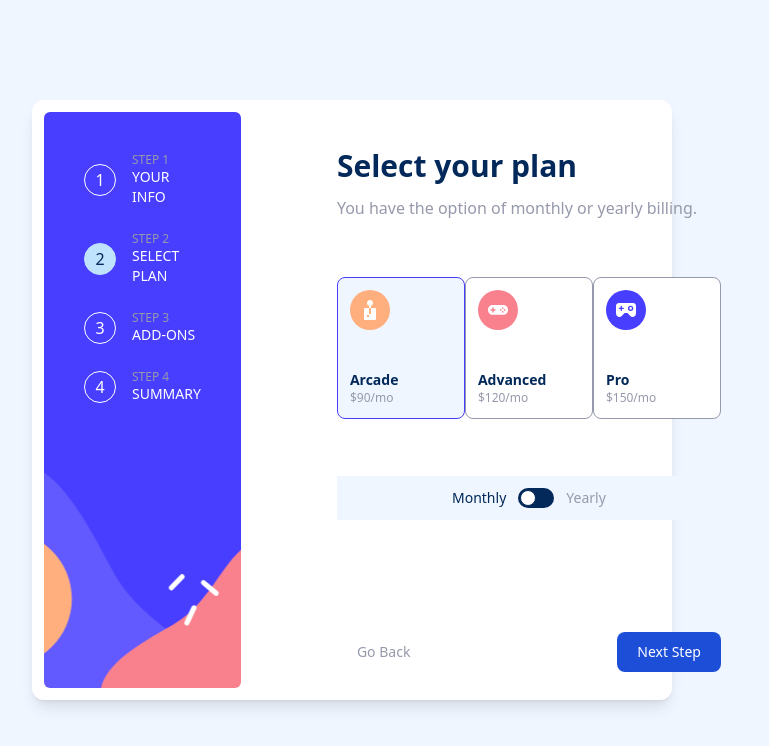
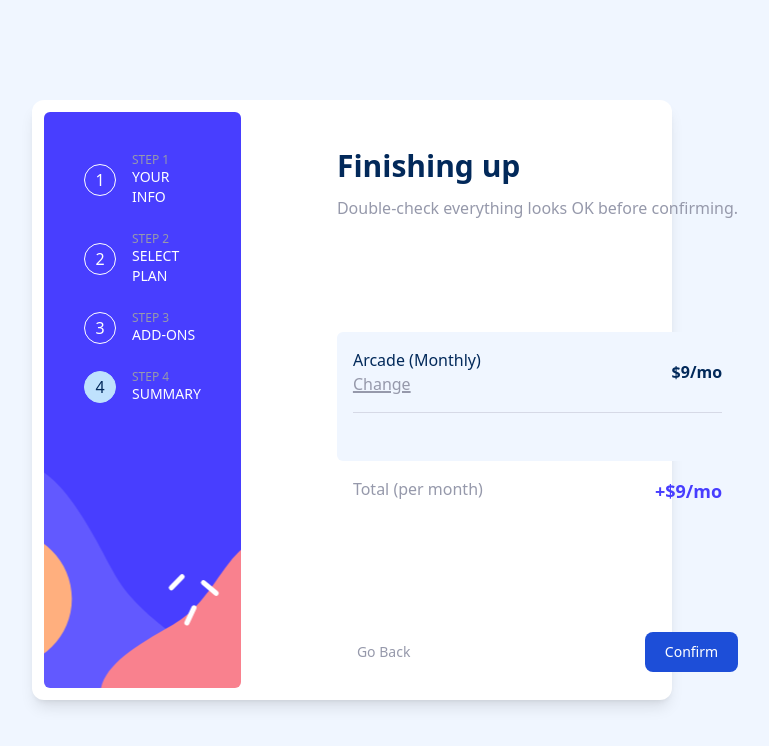
Before and after one commit to AitorGallardo/Multi-Step-Form, a React (Vite) app: page /fourthStep in a window 1280 px wide. Before the commit this address led to /secondStep. Shown: the top 746 px of the page, without its empty margins (288-1057 px from the left). Built offline with nearby package versions, Linux system fonts and the light colour scheme; a web font is replaced by a local one.

Commit message:
4th form (summary) working

```diff
--- a/src/components/CheckOption.jsx
+++ b/src/components/CheckOption.jsx
@@ -14,6 +14,7 @@ export default function CheckOption({title, description, price,time,selected=fal
         type='checkbox'
         name='bordered-checkbox'
         value={selected}
+        checked={selected}
         onChange={handleOnChange}
         className="w-5 h-5 text-purpishBlue bg-gray-100 border-gray-300 rounded focus:ring-0 focus:ring-transparent cursor-pointer"
       />
--- a/src/constants/consts.js
+++ b/src/constants/consts.js
@@ -16,9 +16,21 @@ export const BILLING_PLANS = {
 }
 
 export const SUBSCRIPTION_TIERS = {
-    ARCADE: 'Arcade',
-    ADVANCED: 'Advanced',
-    PRO: 'Pro',
+    ARCADE: {
+        VALUE: 'Arcade',
+        PRICE_MONTHLY: 9,
+        PRICE_YEARLY: 90,
+    },
+    ADVANCED: {
+        VALUE: 'Advanced',
+        PRICE_MONTHLY: 12,
+        PRICE_YEARLY: 120,
+    },
+    PRO: {
+        VALUE: 'Pro',
+        PRICE_MONTHLY: 15,
+        PRICE_YEARLY: 150,
+    },
 }
 export const ADDONS_OPTIONS = {
     ONLINE: {
--- a/src/pages/PlanPage.jsx
+++ b/src/pages/PlanPage.jsx
@@ -51,28 +51,28 @@ export const PlanPage = () => {
     >
       <section className='flex justify-between w-full '>
         <BillingCard
-          title={SUBSCRIPTION_TIERS.ARCADE}
-          price={'90'}
+          title={SUBSCRIPTION_TIERS.ARCADE.VALUE}
+          price={billingType === BILLING_PLANS.MONTHLY ? SUBSCRIPTION_TIERS.ARCADE.PRICE_MONTHLY : SUBSCRIPTION_TIERS.ARCADE.PRICE_YEARLY}
           timeType={billingType}
           iconImg={'src/assets/images/icon-arcade.svg'}
-          selected={selectedPlan === SUBSCRIPTION_TIERS.ARCADE}
-          onSelect={() => handleSelectedPlan(SUBSCRIPTION_TIERS.ARCADE)}
+          selected={selectedPlan === SUBSCRIPTION_TIERS.ARCADE.VALUE}
+          onSelect={() => handleSelectedPlan(SUBSCRIPTION_TIERS.ARCADE.VALUE)}
         />
         <BillingCard
-          title={SUBSCRIPTION_TIERS.ADVANCED}
-          price={'120'}
+          title={SUBSCRIPTION_TIERS.ADVANCED.VALUE}
+          price={billingType === BILLING_PLANS.MONTHLY ? SUBSCRIPTION_TIERS.ADVANCED.PRICE_MONTHLY : SUBSCRIPTION_TIERS.ADVANCED.PRICE_YEARLY}
           timeType={billingType}
           iconImg={'src/assets/images/icon-advanced.svg'}
-          selected={selectedPlan === SUBSCRIPTION_TIERS.ADVANCED}
-          onSelect={() => handleSelectedPlan(SUBSCRIPTION_TIERS.ADVANCED)}
+          selected={selectedPlan === SUBSCRIPTION_TIERS.ADVANCED.VALUE}
+          onSelect={() => handleSelectedPlan(SUBSCRIPTION_TIERS.ADVANCED.VALUE)}
         />
         <BillingCard
-          title={SUBSCRIPTION_TIERS.PRO}
-          price={'150'}
+          title={SUBSCRIPTION_TIERS.PRO.VALUE}
+          price={billingType === BILLING_PLANS.MONTHLY ? SUBSCRIPTION_TIERS.PRO.PRICE_MONTHLY : SUBSCRIPTION_TIERS.PRO.PRICE_YEARLY}
           timeType={billingType}
           iconImg={'src/assets/images/icon-pro.svg'}
-          selected={selectedPlan === SUBSCRIPTION_TIERS.PRO}
-          onSelect={() => handleSelectedPlan(SUBSCRIPTION_TIERS.PRO)}
+          selected={selectedPlan === SUBSCRIPTION_TIERS.PRO.VALUE}
+          onSelect={() => handleSelectedPlan(SUBSCRIPTION_TIERS.PRO.VALUE)}
         />
       </section>
       <footer className='flex flex-col gap-28 '>
--- a/src/pages/SummaryPage.jsx
+++ b/src/pages/SummaryPage.jsx
@@ -0,0 +1,128 @@
+import { useMemo, useState } from 'react';
+import {
+  FORMS,
+  BUTTONS_TEXT,
+  BILLING_PLANS,
+  SUBSCRIPTION_TIERS,
+  ADDONS_OPTIONS,
+} from '../constants/consts';
+import { FormLayout } from '../layout/FormLayout';
+import { useSelector } from 'react-redux';
+import { useNavigateForms } from '../hooks/useNavigateForms';
+import { Link } from 'react-router-dom';
+
+const { SUMMARY } = FORMS;
+
+export const SummaryPage = () => {
+  const backNavigation = '/thirdStep';
+  const { goBack } = useNavigateForms({
+    backNavigation,
+  });
+
+  const { selectedPlan, billingPlan, addons } = useSelector(
+    (state) => state.form
+  );
+
+  const [isConfirmed, setIsConfirmed] = useState(false);
+
+  const selectedPlanFormatted = useMemo(() => {
+    return selectedPlan?.toUpperCase();
+  }, [selectedPlan]);
+
+  const billingPlanFormatted = useMemo(() => {
+    return billingPlan === BILLING_PLANS.MONTHLY ? 'MONTHLY' : 'YEARLY';
+  }, [billingPlan]);
+
+  const planPrice = useMemo(() => {
+    return SUBSCRIPTION_TIERS[selectedPlanFormatted][
+      `PRICE_${billingPlanFormatted}`
+    ];
+  }, [selectedPlanFormatted, billingPlanFormatted]);
+
+  const selectedAddonsFormatted = useMemo(() => {
+    return addons.map((addon) => {
+      const key = addon.toUpperCase();
+      const title = ADDONS_OPTIONS[key].TITLE;
+      const price = ADDONS_OPTIONS[key].PRICE[billingPlanFormatted];
+      return { title, price };
+    });
+  }, [addons, billingPlanFormatted]);
+
+  const totaPrice = useMemo(() => {
+    return selectedAddonsFormatted.reduce((acc, addon) => {
+      return acc + addon.price;
+    } , planPrice);
+
+  }, [planPrice, selectedAddonsFormatted]);
+
+
+  const handleConfirm = () => {
+    setIsConfirmed(true);
+  };
+
+  return !isConfirmed ? (
+    <FormLayout
+      title={SUMMARY.TITLE}
+      description={SUMMARY.DESCRIPTION}
+      activeNumber={SUMMARY.NUMBER}
+    >
+      <section className='flex flex-col'>
+        <div className='resume p-4 bg-magnolia rounded-md'>
+          <div className='resume__plan pb-4 flex justify-between items-center border-b border-lightGray'>
+            <div className='flex flex-col'>
+              <div className='resume__plan__title text-marineBlue font-medium'>
+                {selectedPlan} (
+                {billingPlan === BILLING_PLANS.MONTHLY ? 'Monthly' : 'Yearly'})
+              </div>
+              {/* TODO :: Poner un Link de react-router-dom para ir a addons form*/}
+              <Link to='/secondStep' className='w-fit resume__plan__change-option text-coolGray hover:text-purpishBlue underline decoration-2 cursor-pointer'>
+                Change
+              </Link>
+            </div>
+            <span className='text-marineBlue font-bold'>
+              ${planPrice}/{billingPlan}
+            </span>
+          </div>
+          <ul className='resume__addons flex flex-col gap-3 py-4'>
+            {selectedAddonsFormatted.map((addon) => {
+              return (
+                <li
+                  key={addon.title}
+                  className='flex justify-between text-xs'
+                >
+                  <span className='text-coolGray'>{addon.title}</span>
+                  <span className='text-marineBlue'>
+                    +${addon.price}/{billingPlan}
+                  </span>
+                </li>
+              );
+            })}
+          </ul>
+        </div>
+        <div className='resume__total flex justify-between p-4'>
+          <span className='text-coolGray'>Total (per {billingPlan === BILLING_PLANS.MONTHLY ? 'month' : 'year'})</span>
+          <span className='text-purpishBlue text-lg font-bold'>
+            +${totaPrice}/{billingPlan}
+          </span>
+        </div>
+      </section>
+      <footer className='flex justify-between'>
+        <button
+          onClick={goBack}
+          className='w-fit self-end text-coolGray hover:text-marineBlue font-medium rounded-lg text-sm px-5 py-2.5'
+        >
+          {BUTTONS_TEXT.GO_BACK}
+        </button>
+
+        <button
+          onClick={handleConfirm}
+          className='w-fit self-end text-white bg-blue-700 hover:bg-blue-800 font-medium rounded-lg text-sm px-5 py-2.5'
+        >
+          {BUTTONS_TEXT.CONFIRM}
+        </button>
+      </footer>
+    </FormLayout>
+  ) : (
+    <div>Form submitted</div>
+  );
+};
--- a/src/router/AppRouter.jsx
+++ b/src/router/AppRouter.jsx
@@ -2,6 +2,7 @@ import { Navigate, Route, Routes } from 'react-router-dom'
 import { InfoPage } from '../pages/InfoPage'
 import { PlanPage } from '../pages/PlanPage'
 import { AddonsPage } from '../pages/AddonsPage'
+import { SummaryPage } from '../pages/SummaryPage'
 
 export const AppRouter = () => {
   return (
@@ -10,7 +11,8 @@ export const AppRouter = () => {
             <Route path="/firstStep" element={<InfoPage />} />
             <Route path="/secondStep" element={<PlanPage />} />
             <Route path="/thirdStep" element={<AddonsPage />} />
-            <Route path='/*' element={<Navigate to='/secondStep' />} />
+            <Route path="/fourthStep" element={<SummaryPage />} />
+            <Route path='/*' element={<Navigate to='/fourthStep' />} />
             {/* <Route path='/*' element={<Navigate to='/firstStep' />} /> */}
         </Routes>
     </>
--- a/src/store/form/formSlice.js
+++ b/src/store/form/formSlice.js
@@ -5,7 +5,7 @@ export const formSlice = createSlice({
   name: 'form',
   initialState: {
     personalInfo: INIT_FIRST_FORM,
-    selectedPlan: SUBSCRIPTION_TIERS.ARCADE,
+    selectedPlan: SUBSCRIPTION_TIERS.ARCADE.VALUE,
     billingPlan: BILLING_PLANS.MONTHLY,
     addons: [],
   },
```
